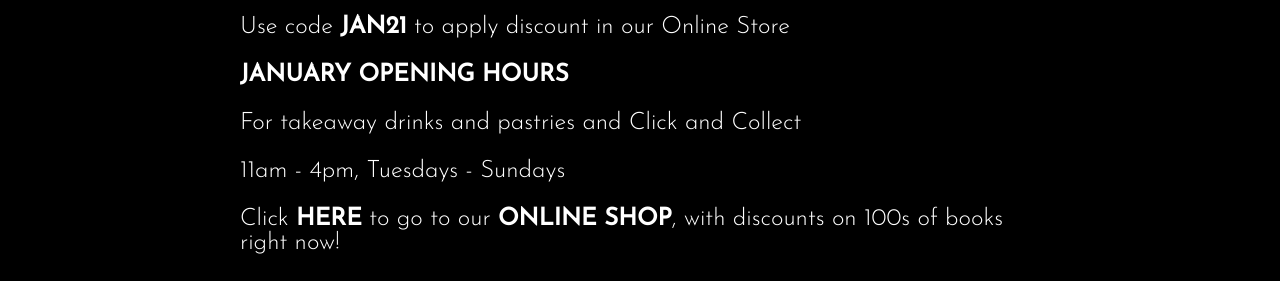
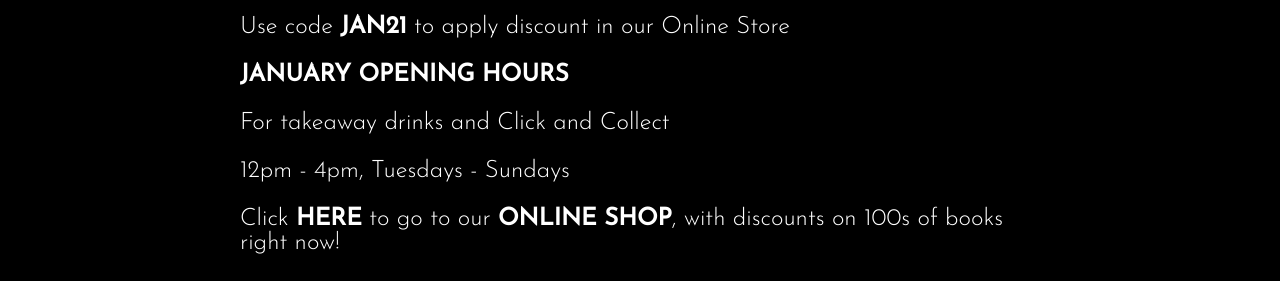
Before and after one commit to ripandlamb/ripandlamb, a Jekyll site: the page built from index.md, in a window 1280 px wide. Shown: the part 417-698 px from the top of the page. Built offline with Jekyll 4.4.1, drawn with Linux system fonts in a browser that asks for light colours; a script that is not in the unit is left out.

Commit message:
Update index.md

```diff
--- a/index.md
+++ b/index.md
@@ -12,10 +12,10 @@ Use code <b>JAN21</b> to apply discount in our
 
 <b>JANUARY OPENING HOURS</b>
 
-For takeaway drinks and pastries and
+For takeaway drinks and
 [Click and Collect](https://shop.ripleyandlambert.com/)
 
-11am - 4pm, Tuesdays - Sundays
+12pm - 4pm, Tuesdays - Sundays
 
 
 Click <b>[HERE](https://shop.ripleyandlambert.com/)</b>
```
